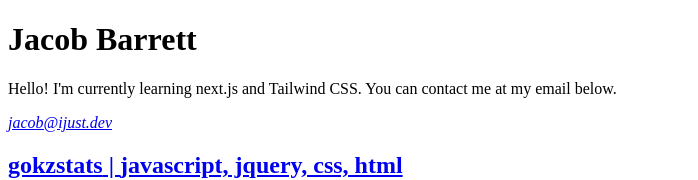
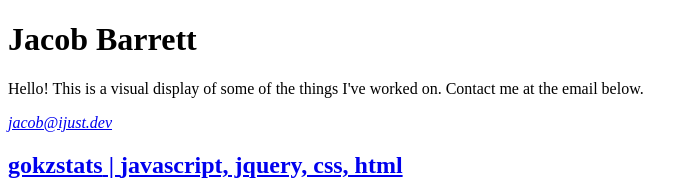
Before and after one commit to ijust-dev/portfolio, a Next.js app: page / in a window 1280 px wide. Shown: the top 180 px of the page, without its empty margins (0-698 px from the left). Built offline with nearby package versions, Linux system fonts and the light colour scheme.

Commit message:
update description text

```diff
--- a/pages/index.js
+++ b/pages/index.js
@@ -12,7 +12,7 @@ export default function Home() {
 
             <Header
                title="Jacob Barrett"
-                description="Hello! I'm currently learning next.js and Tailwind CSS. You can contact me at my email below."
+                description="Hello! This is a visual display of some of the things I've worked on. Contact me at the email below."
                 urlhref="mailto:jacob@ijust.dev"
                 urldisplay="jacob@ijust.dev"
             />
```
